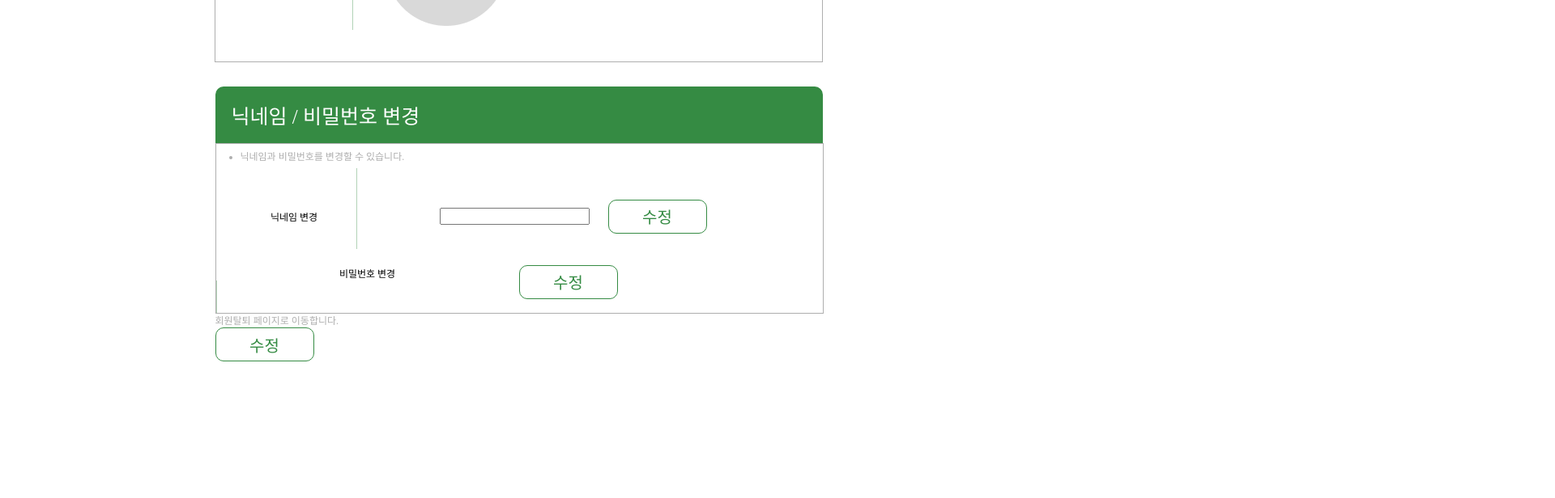
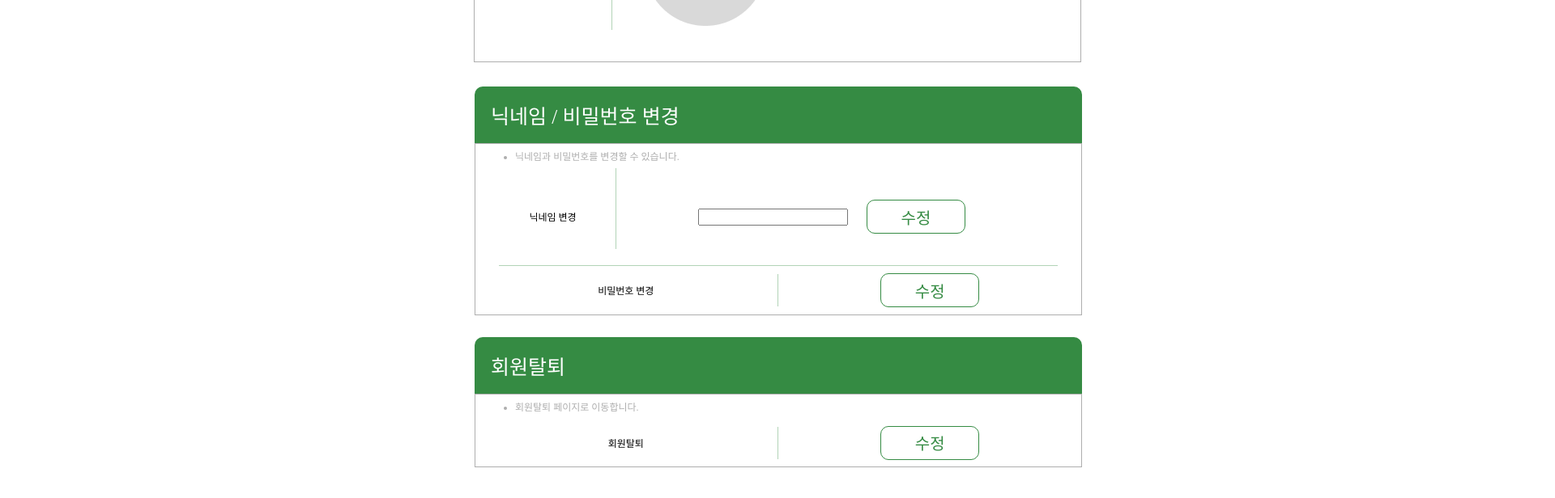
Before and after one commit to Ningen09/Recipe_Platform_Project, a React (Create React App) app in the folder recipe_front/: page /user in a window 1280 px wide. Shown: the part 606-1222 px from the top of the page at 81% size, 1920 px wide, since content can reach past the window. Before the commit the page ends 1053 px from the top, so only its background shows below. Built offline with nearby package versions, Linux system fonts and the light colour scheme; a web font is replaced by a local one.

Commit message:
2023.10.25_UserProfile_Update

```diff
--- a/recipe_front/src/views/User/index.tsx
+++ b/recipe_front/src/views/User/index.tsx
@@ -68,12 +68,12 @@ export default function index() {
                                     </div>
                                 </div>
                             </div>
+                            <div className='password-change-line'></div>
                             <div className='password-update-container'>
-                                    <div className='password-change-line'></div>
                                 <div className='password-change-text-box'>
                                     <div className='password-change-text'>{"비밀번호 변경"}</div>
+                                </div>
                                 <div className='password-line'></div>
-                                    </div>
                                 <div className='password-change-button-container'>
                                     <div className='password-change-button-box'>
                                         <div className='password-change-button'>{"수정"}</div>
@@ -83,13 +83,28 @@ export default function index() {
                         </div>
                     </div>
                     <div className='withdrawal-container'>
-                        <div className='withdrawal-title'></div>
-                        <div className='update-tip'>{"회원탈퇴 페이지로 이동합니다."}</div>
-                        <div className='withdrawl-text'></div>
-                        <div className='icon-button-update'>{"수정"}</div>
-
+                        <div className='withdrawal-title-box'>
+                            <div className='withdrawal-title'>{"회원탈퇴"}</div>
                         </div>
-
+                        <div className='withdrawal-update-container'>
+                            <div className='update-tip-container'>
+                                <ul className='update-tip-box'>
+                                    <li className='update-tip'>{"회원탈퇴 페이지로 이동합니다."}</li>
+                                </ul>
+                            </div>
+                            <div className='password-update-container'>
+                                <div className='withdrawal-text-box'>
+                                    <div className='withdrawal-text'>{"회원탈퇴"}</div>
+                                </div>
+                                <div className='withdrawal-line'></div>
+                                <div className='withdrawal-button-container'>
+                                    <div className='withdrawal-button-box'>
+                                        <div className='withdrawal-button'>{"수정"}</div>
+                                    </div>
+                                </div>
+                            </div>
+                        </div>
+                    </div>
                 </div>
             </div>
         );
--- a/recipe_front/src/views/User/style.css
+++ b/recipe_front/src/views/User/style.css
@@ -1,9 +1,10 @@
 #user-update-wrapper{
+    width: 1920px;
+    height: 1500px;
     display: flex;
-    justify-content: center;
     align-items: center;
     flex-direction: column;
-    width: 100%;
+
 }
 .user-update-header{
     height: 210px;
@@ -76,7 +77,7 @@
 }
 
 .update-profile-image-container{
-    width: 749px;
+    width: 748px;
     height: 269px;
 
     border: 1px solid #AEAEAE;
@@ -238,9 +239,7 @@
 
 }
 .update-nickname-password-title-box{
-
     display: flex;
-
 
     width: 750px;
     height: 70px;
@@ -265,11 +264,12 @@
 }
 
 .nickname-update-container{
-    width: 749px;
-    height: 209px;
+    width: 748px;
+    height: 211px;
     display: flex;
     flex-direction: column;
     justify-content: center;
+    align-items: center;
 
     border: 1px solid #AEAEAE;
 }
@@ -360,14 +360,16 @@
 .password-update-container{
     width: 750px;
     height: 60px;
+
     display: flex;
+    align-items: center;
 }
 
 .password-change-line{
     width: 690px;
     height: 1px;
 
-
+    align-items: center;
     background: #B2D3B7;
 }
 
@@ -375,12 +377,20 @@
     display: flex;
     width: 374px;
     height: 60px;
+
+    align-items: center;
+    justify-content: center;
+
+}
+
+.password-change-text{
+    display: flex;
+    width: 120px;
+    height: 40px;
     flex-direction: column;
     justify-content: center;
     flex-shrink: 0;
-}
 
-.password-change-text{
     color: #000;
     text-align: center;
     font-size: 12px;
@@ -398,7 +408,10 @@
 .password-change-button-container{
     width: 376px;
     height: 60px;
-    flex-shrink: 0;
+
+    display: flex;
+    justify-content: center;
+    align-items: center;
 }
 
 .password-change-button-box{
@@ -426,3 +439,115 @@
     font-weight: 400;
     line-height: normal;
 }
+
+.withdrawal-container{
+    width: 750px;
+    height: 160px;
+    margin-top: 30px;
+    justify-content: center;
+}
+
+.withdrawal-title-box{
+    display: flex;
+
+    width: 750px;
+    height: 70px;
+    flex-shrink: 0;
+    border-radius: 10px 10px 0px 0px;
+    background: #358B43;
+}
+
+.withdrawal-title{
+    display: flex;
+    width: 217px;
+    height: 70px;
+    flex-direction: column;
+    justify-content: center;
+    margin-left: 20px;
+
+    color: #FFF;
+    font-size: 25px;
+    font-style: normal;
+    font-weight: 400;
+    line-height: normal;
+}
+
+.withdrawal-update-container{
+    width: 748px;
+    height: 89px;
+    flex-shrink: 0;
+    display: flex;
+    flex-direction: column;
+    justify-content: center;
+    align-items: center;
+
+    border: 1px solid #AEAEAE;
+}
+
+
+.withdrawal-text-box{
+    display: flex;
+    width: 374px;
+    height: 60px;
+
+    align-items: center;
+    justify-content: center;
+
+}
+
+.withdrawal-text{
+    display: flex;
+    width: 120px;
+    height: 40px;
+    flex-direction: column;
+    justify-content: center;
+    flex-shrink: 0;
+
+    color: #000;
+    text-align: center;
+    font-size: 12px;
+    font-style: normal;
+    font-weight: 400;
+    line-height: normal;
+}
+
+.withdrawal-line{
+    width: 1px;
+    height: 40px;
+    background: #B2D3B7;
+}
+
+.withdrawal-button-container{
+    width: 376px;
+    height: 60px;
+
+    display: flex;
+    justify-content: center;
+    align-items: center;
+}
+
+.withdrawal-button-box{
+
+    width: 120px;
+    height: 40px;
+
+    border-radius: 10px;
+    border: 1px solid #358B43;
+    background: #FFF;
+
+}
+
+.withdrawal-button{
+    display: flex;
+    width: 120px;
+    height: 40px;
+    flex-direction: column;
+    justify-content: center;
+
+    color: #358B43;
+    text-align: center;
+    font-size: 20px;
+    font-style: normal;
+    font-weight: 400;
+    line-height: normal;
+}
```
Lines whose indentation alone changed are shown as unchanged.
